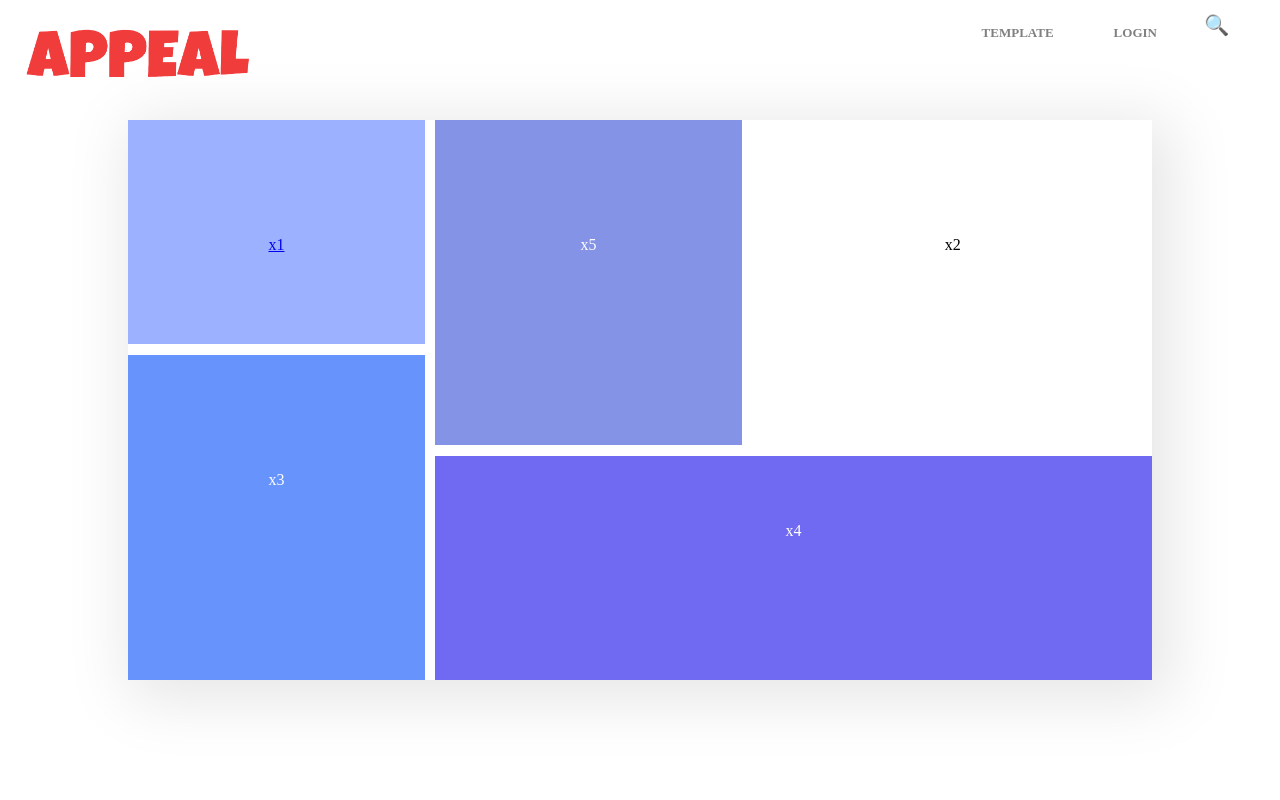
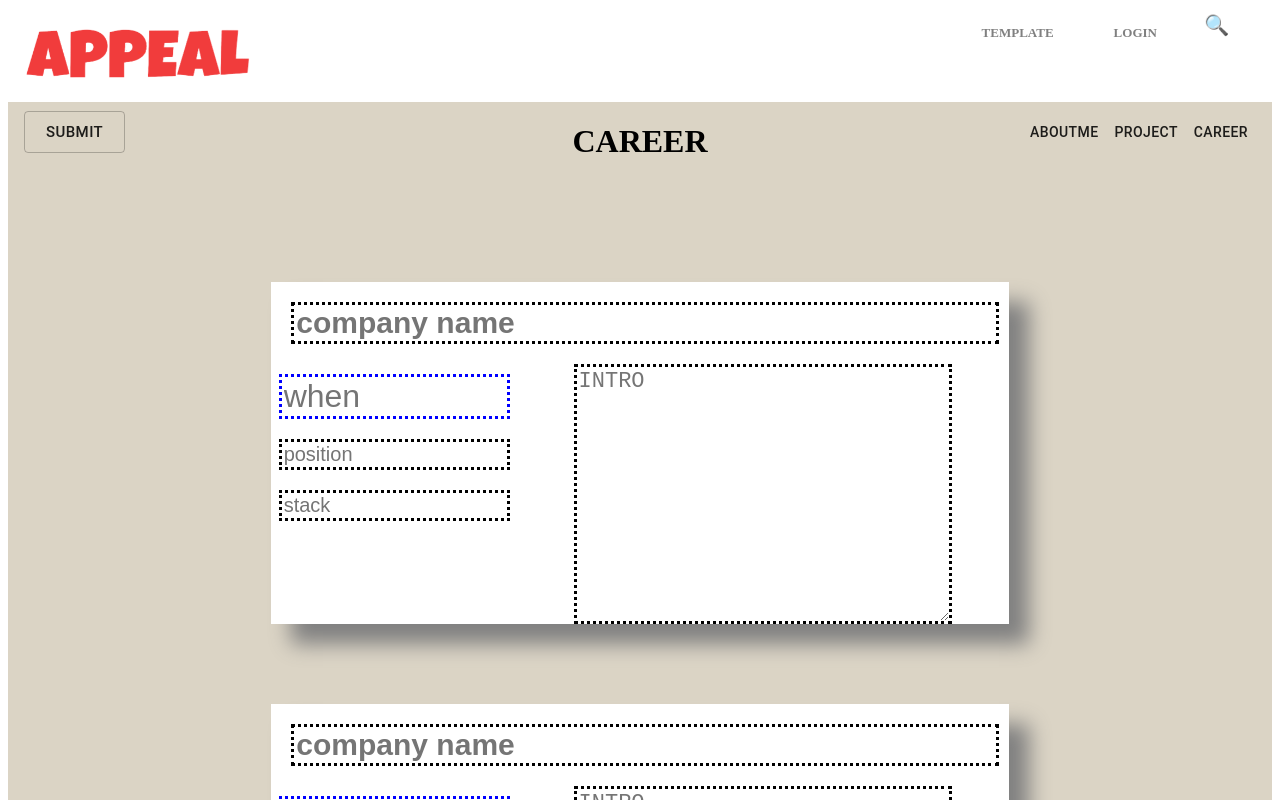
Before and after one commit to cjswoduddn/front-server, a React (Create React App) app: page /template/t3/career in a window 1280 px wide. Shown: the top 800 px of the page. Built offline with nearby package versions, Linux system fonts and the light colour scheme; the HTML template or start-up script is replaced by a standard one.

Commit message:
2021 1/28 최신화 사항
1. templateselector를 넣어 템플릿을 선택할 수 있다
2. 이제 좀 페이지다운 페이지가 나올랑말랑

```diff
--- a/package.json
+++ b/package.json
@@ -15,11 +15,7 @@
     "react-async": "^10.0.1",
     "react-bootstrap": "^1.4.0",
     "react-dom": "^17.0.1",
-<<<<<<< HEAD
     "react-hook-form": "^6.14.2",
-=======
-    "react-hook-form": "^6.14.1",
->>>>>>> min2
     "react-icons": "^4.1.0",
     "react-router-dom": "^5.2.0",
     "react-scripts": "4.0.1",
--- a/src/App.js
+++ b/src/App.js
@@ -6,8 +6,6 @@ import SignIn from './component/signin/SignIn';
 import Home from './component/home/Home';
 import Search from './component/service/Search';
 import Template from './component/template/Template';
-import Theme1 from "./component/template/Theme1";
-import Theme2 from "./component/template/Theme2";
 
 function App() {
   return (
@@ -18,10 +16,9 @@ function App() {
       </Switch>
 
       <Switch>
-        <Route path="/sign_in"><SignIn /></Route>
+        <Route path="/account"><SignIn /></Route>
         <Route path="/search/:path"><Search/></Route>
         <Route path="/template"><Template/></Route>
-        <Route path="/t2" component={Theme2} />
       </Switch>
     </>
   );
--- a/src/component/navigation/Nav.js
+++ b/src/component/navigation/Nav.js
@@ -36,8 +36,8 @@ const Nav = () =>{
             <Link to="/template" className="nav-link">
               <li className="nav-li" style={{color: mode === 'nav-shrink' ? 'white' : null}}>template</li>
             </Link>
-            <Link to="/sign_in" className="nav-link">
-              <li onClick className="nav-li"  style={{color: mode === 'nav-shrink' ? 'white' : null}}>login</li>
+            <Link to="/account" className="nav-link">
+              <li className="nav-li"  style={{color: mode === 'nav-shrink' ? 'white' : null}}>login</li>
             </Link>
           </ul>
         </nav>
--- a/src/component/template/Template.js
+++ b/src/component/template/Template.js
@@ -1,20 +1,18 @@
 import React from 'react';
-import { Link } from 'react-router-dom';
+import { Route, Switch} from 'react-router-dom';
 
+import TemplateSelector from './TemplateSelector';
+import Theme1 from "../../component/template/Theme1";
+import Theme2 from "../../component/template/Theme2";
+import Template2 from '../../component/template2/Template2';
 const Template = () =>{
     return (
-        <div>
-          <div className="wallpaper" style={{textAlign: "center", alignItems: "center"}}>
-              <div className="content">
-                  <Link to="/template/t1"><div className="block x1">x1</div></Link>
-                  <Link to="/t2"><div className="block x2">x2</div></Link>
-                  <div className="block x3">x3</div>
-                  <div className="block x4">x4</div>
-                  <div className="block x5">x5</div>
-              </div>
-          </div>
-        </div>
-
+        <Switch>
+          <Route exact path="/template"><TemplateSelector/></Route>
+          <Route path="/template/t1"><Theme1/></Route>
+          <Route path="/template/t2"><Theme2/></Route>
+          <Route path="/template/t3"><Template2/></Route>
+        </Switch>
     );
 }
 
--- /dev/null
+++ b/src/component/template/TemplateSelector.js
@@ -0,0 +1,18 @@
+import React from 'react';
+import { Link } from 'react-router-dom';
+
+const TemplateSelector = () =>{
+  return(
+          <div className="wallpaper" style={{textAlign: "center", alignItems: "center"}}>
+              <div className="content">
+                  <Link to="/template/t1"><div className="block x1">x1</div></Link>
+                  <Link to="/template/t2"><div className="block x2">x2</div></Link>
+                  <Link to="/template/t3"><div className="block x3">x3</div></Link>
+                  <div className="block x4">x4</div>
+                  <div className="block x5">x5</div>
+              </div>
+          </div>
+  )
+}
+
+export default TemplateSelector;
--- a/src/component/template2/Template2.js
+++ b/src/component/template2/Template2.js
@@ -66,20 +66,23 @@ const Template2 = () =>{
           <Button variant="outlined" size="large" onClick={onSubmit}>SUBMIT</Button>
           <Typography type="title" color="inherit" style={{ flex: 1 }}>
           </Typography>
-          <Link to="/template/aboutme" style={{textDecoration: "none"}}><Button>ABOUTME</Button></Link>
-          <Link to="/template/project" style={{textDecoration: "none"}}><Button>PROJECT</Button></Link>
-          <Link to="/template/career" style={{textDecoration: "none"}}><Button>CAREER</Button></Link>
+          <Link to="/template/t3/aboutme" style={{textDecoration: "none"}}><Button>ABOUTME</Button></Link>
+          <Link to="/template/t3/project" style={{textDecoration: "none"}}><Button>PROJECT</Button></Link>
+          <Link to="/template/t3/career" style={{textDecoration: "none"}}><Button>CAREER</Button></Link>
         </Toolbar>
       </AppBar>
 
       <Switch>
-        <Route path="/template/aboutme">
+        <Route exact path="/template/t3">
           <AboutMe state={aboutMe} setState={setAboutMe}/>
         </Route>
-        <Route path="/template/project">
+        <Route path="/template/t3/aboutme">
+          <AboutMe state={aboutMe} setState={setAboutMe}/>
+        </Route>
+        <Route path="/template/t3/project">
           <Project state={project} setState={setProject}/>
         </Route>
-        <Route path="/template/career">
+        <Route path="/template/t3/career">
           <Career state={career} setState={setCareer}/>
         </Route>
       </Switch>
```
Also changed, not shown: 1 other file (tests, documents, lock files or other folders).
